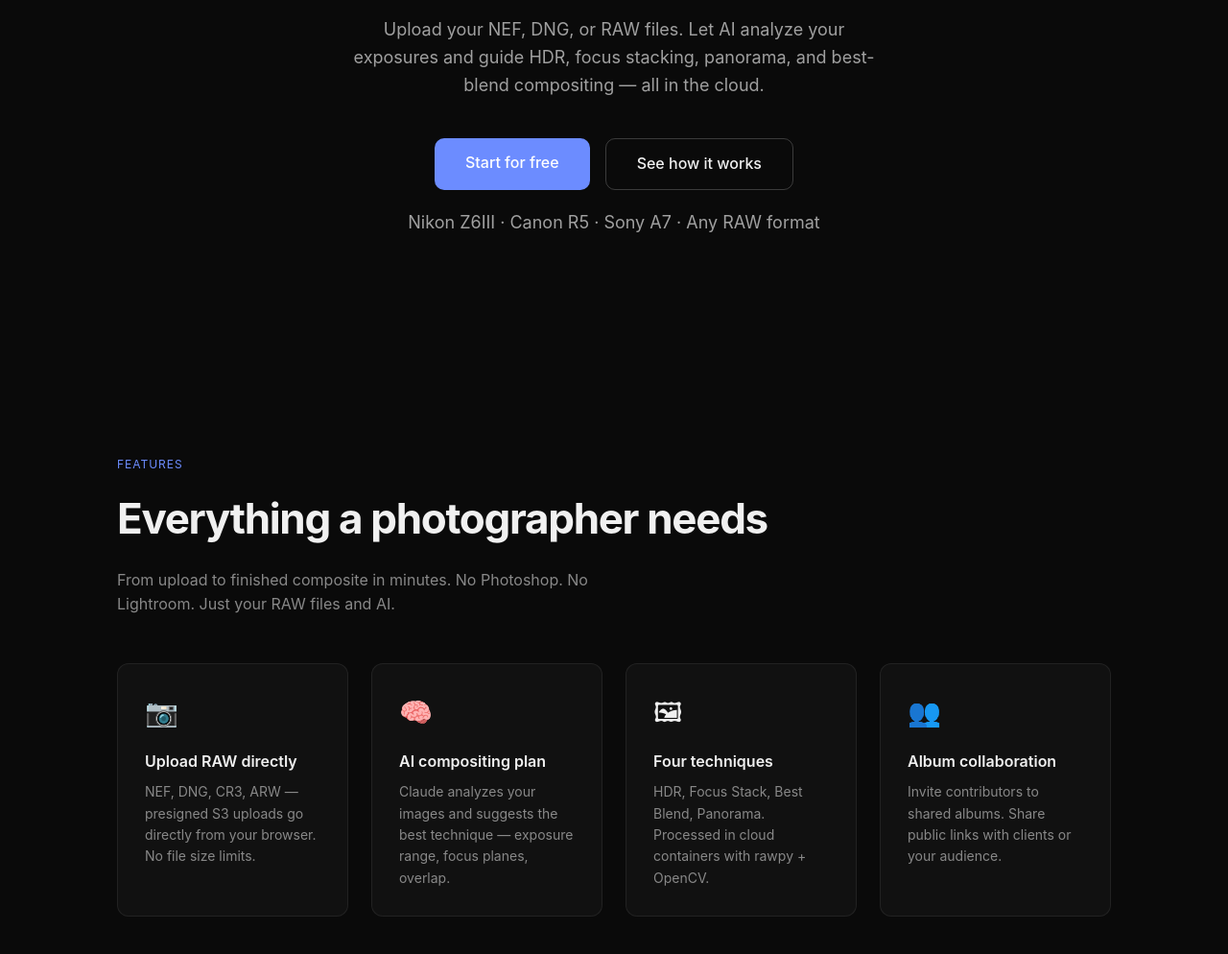
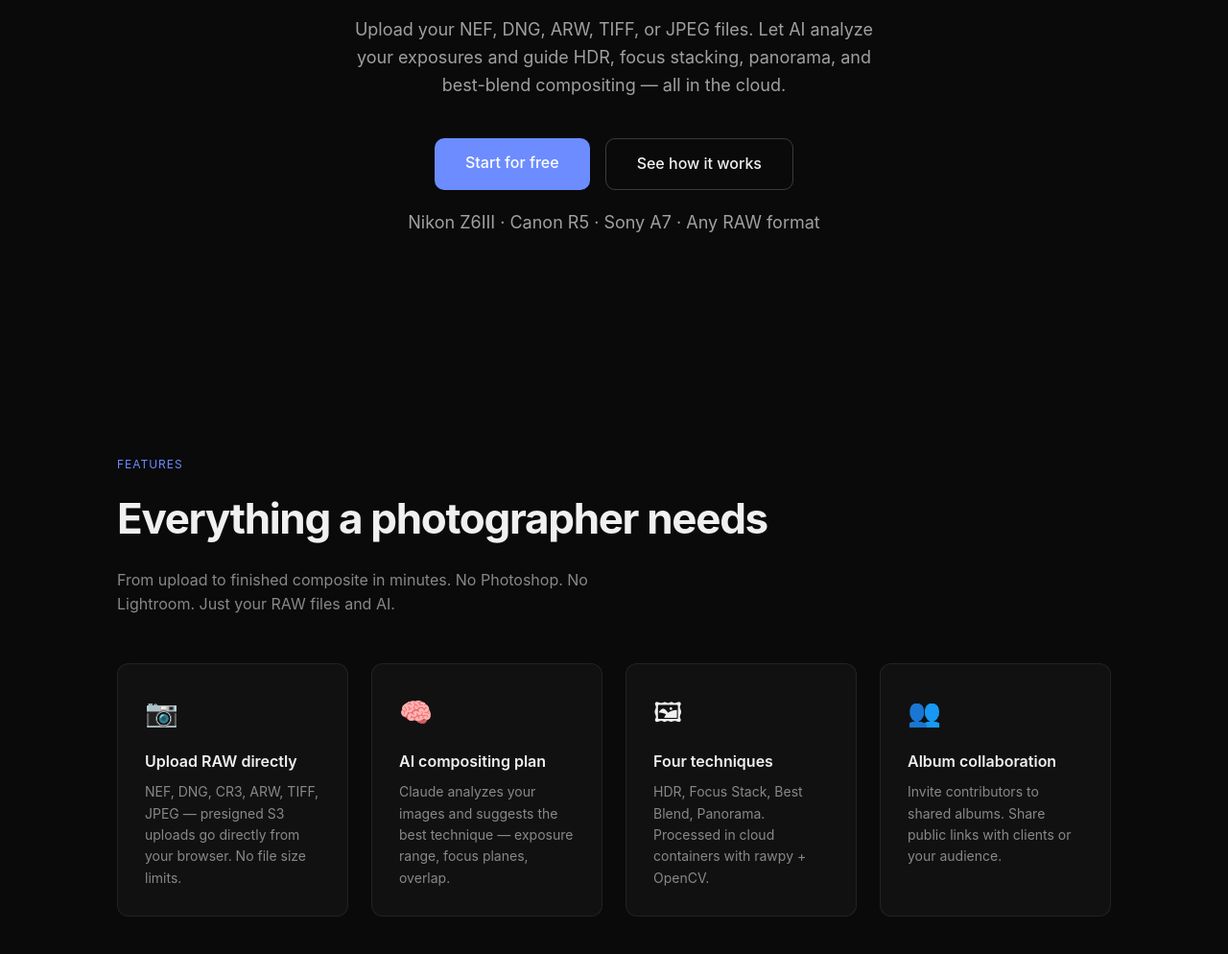
Before and after one commit to tlacy/tlacy.github.io, a plain HTML site: page photocraft/landing.html in a window 1280 px wide. Shown: the part 422-1416 px from the top of the page at 96% size. Drawn offline with Linux system fonts and the light colour scheme.

Commit message:
Deploy PhotoCraft frontend 2026-06-03 12:20

```diff
--- a/photocraft/landing.html
+++ b/photocraft/landing.html
@@ -167,7 +167,7 @@
 <section class="hero">
   <div class="hero-badge">RAW · AI · Compositing</div>
   <h1>Turn RAW files into<br><em>masterpiece composites</em></h1>
-  <p>Upload your NEF, DNG, or RAW files. Let AI analyze your exposures and guide HDR, focus stacking, panorama, and best-blend compositing — all in the cloud.</p>
+  <p>Upload your NEF, DNG, ARW, TIFF, or JPEG files. Let AI analyze your exposures and guide HDR, focus stacking, panorama, and best-blend compositing — all in the cloud.</p>
   <div class="hero-actions">
     <a href="app.html#register" class="btn btn-primary btn-lg">Start for free</a>
     <a href="#features" class="btn btn-ghost btn-lg">See how it works</a>
@@ -183,7 +183,7 @@
     <div class="card">
       <div class="card-icon">📷</div>
       <h3>Upload RAW directly</h3>
-      <p>NEF, DNG, CR3, ARW — presigned S3 uploads go directly from your browser. No file size limits.</p>
+      <p>NEF, DNG, CR3, ARW, TIFF, JPEG — presigned S3 uploads go directly from your browser. No file size limits.</p>
     </div>
     <div class="card">
       <div class="card-icon">🧠</div>
```
Also changed, not shown: photocraft/app.html (+1 -1 lines).
